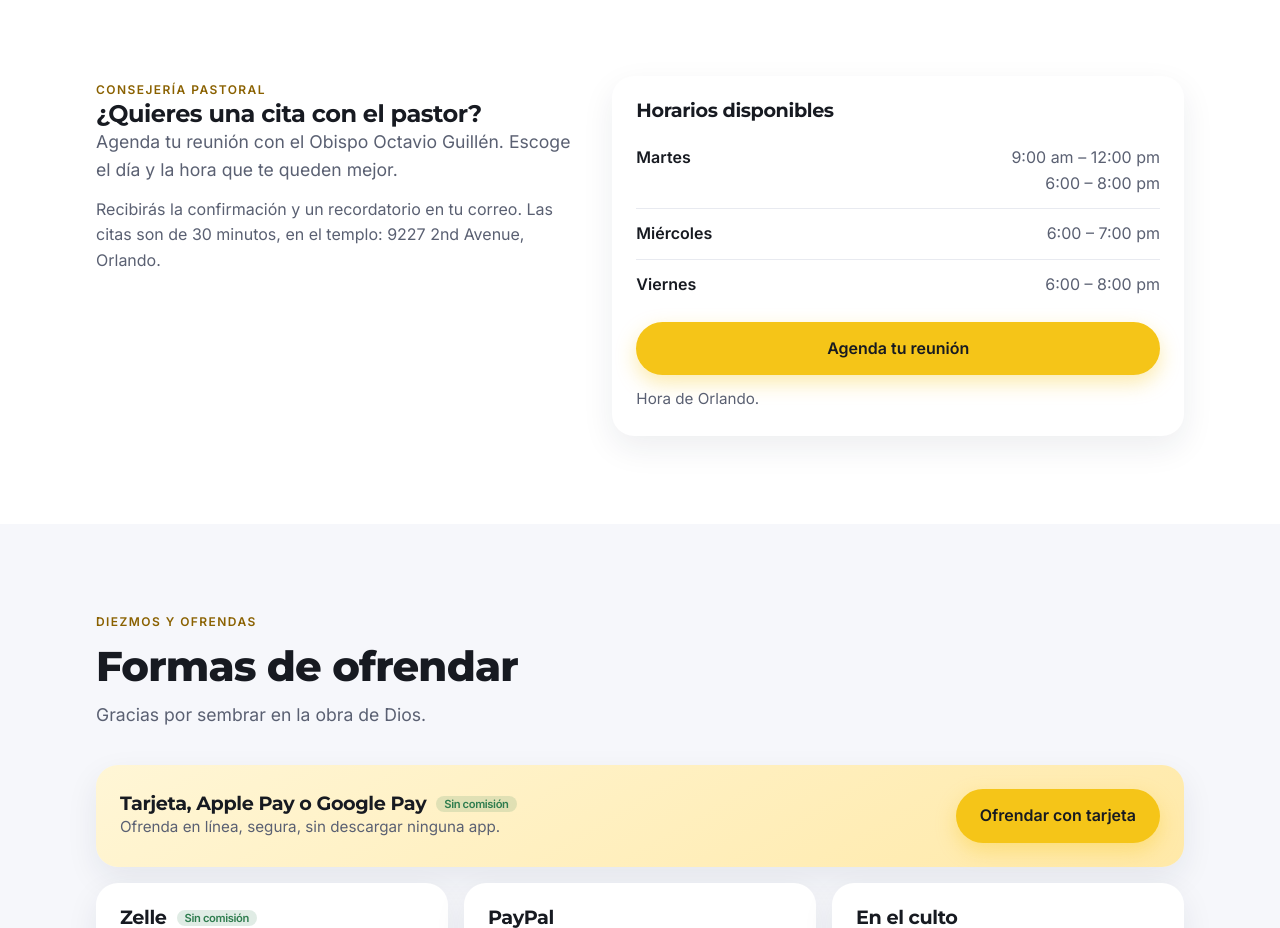
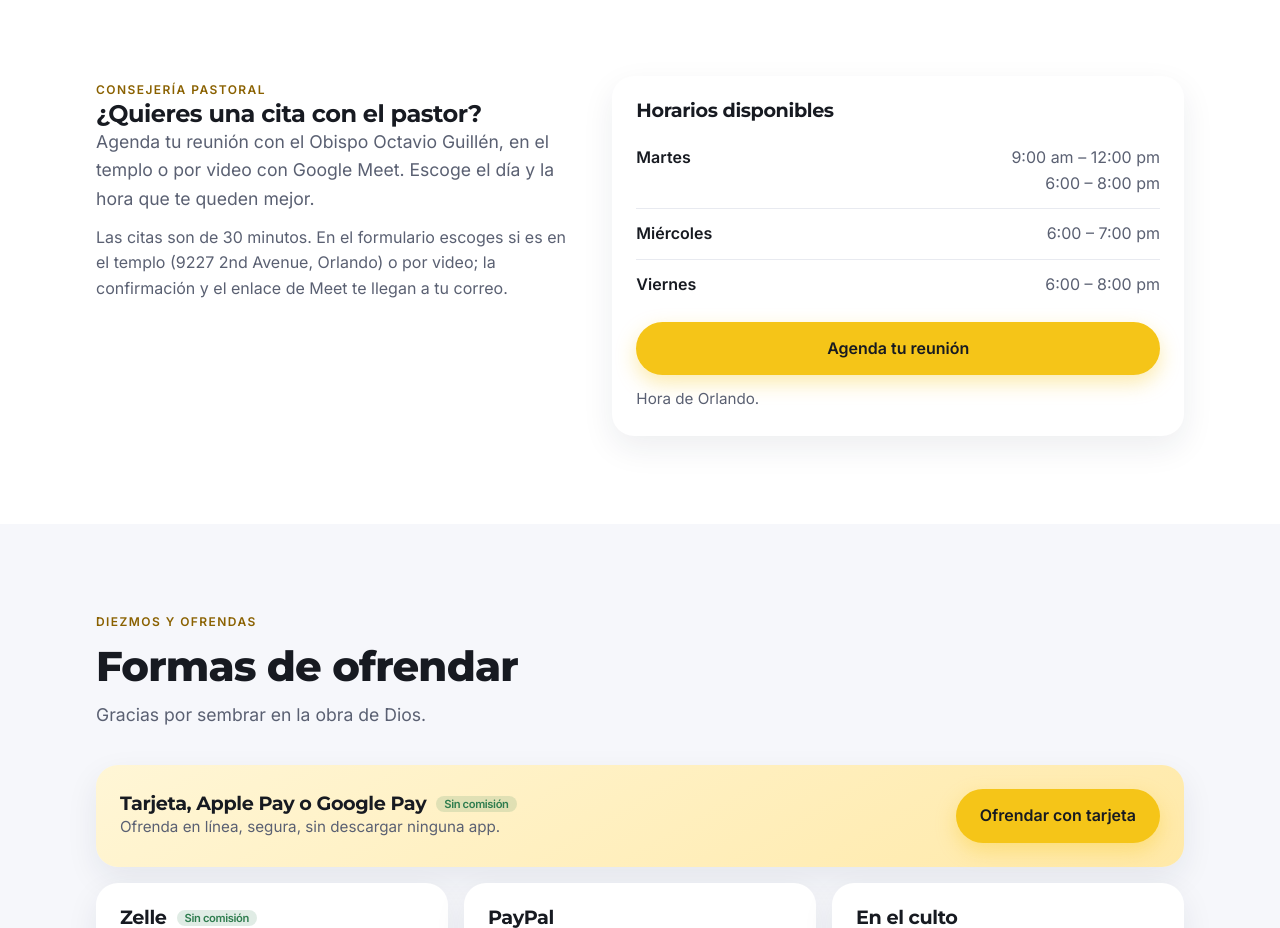
Before and after one commit to MCommunications-prog/CDA-Web, a plain HTML site: page index.html in a window 1280 px wide. Shown: the part 6320-7248 px from the top of the page. Drawn offline with Linux system fonts and the light colour scheme.

Commit message:
Citas con el pastor: 30 min, miércoles 6-7 pm, en el templo o por video (Meet)
Co-Authored-By: Claude Opus 5.5 <noreply@anthropic.com>
Claude-Session: https://claude.ai/code/session_01BsrmYgv8qKKcFzrXxauqi7

```diff
--- a/index.html
+++ b/index.html
@@ -654,8 +654,8 @@ footer .motto{font-weight:800;color:var(--ink)}
       <div class="pray-copy reveal">
         <span class="eyebrow">Consejería pastoral</span>
         <h2>¿Quieres una cita con el pastor?</h2>
-        <p class="lead">Agenda tu reunión con el Obispo Octavio Guillén. Escoge el día y la hora que te queden mejor.</p>
-        <p>Recibirás la confirmación y un recordatorio en tu correo. Las citas son de 30 minutos, en el templo: 9227 2nd Avenue, Orlando.</p>
+        <p class="lead">Agenda tu reunión con el Obispo Octavio Guillén, en el templo o por video con Google Meet. Escoge el día y la hora que te queden mejor.</p>
+        <p>Las citas son de 30 minutos. En el formulario escoges si es en el templo (9227 2nd Avenue, Orlando) o por video; la confirmación y el enlace de Meet te llegan a tu correo.</p>
       </div>
       <div class="gcard citacard reveal">
         <h3>Horarios disponibles</h3>
```
